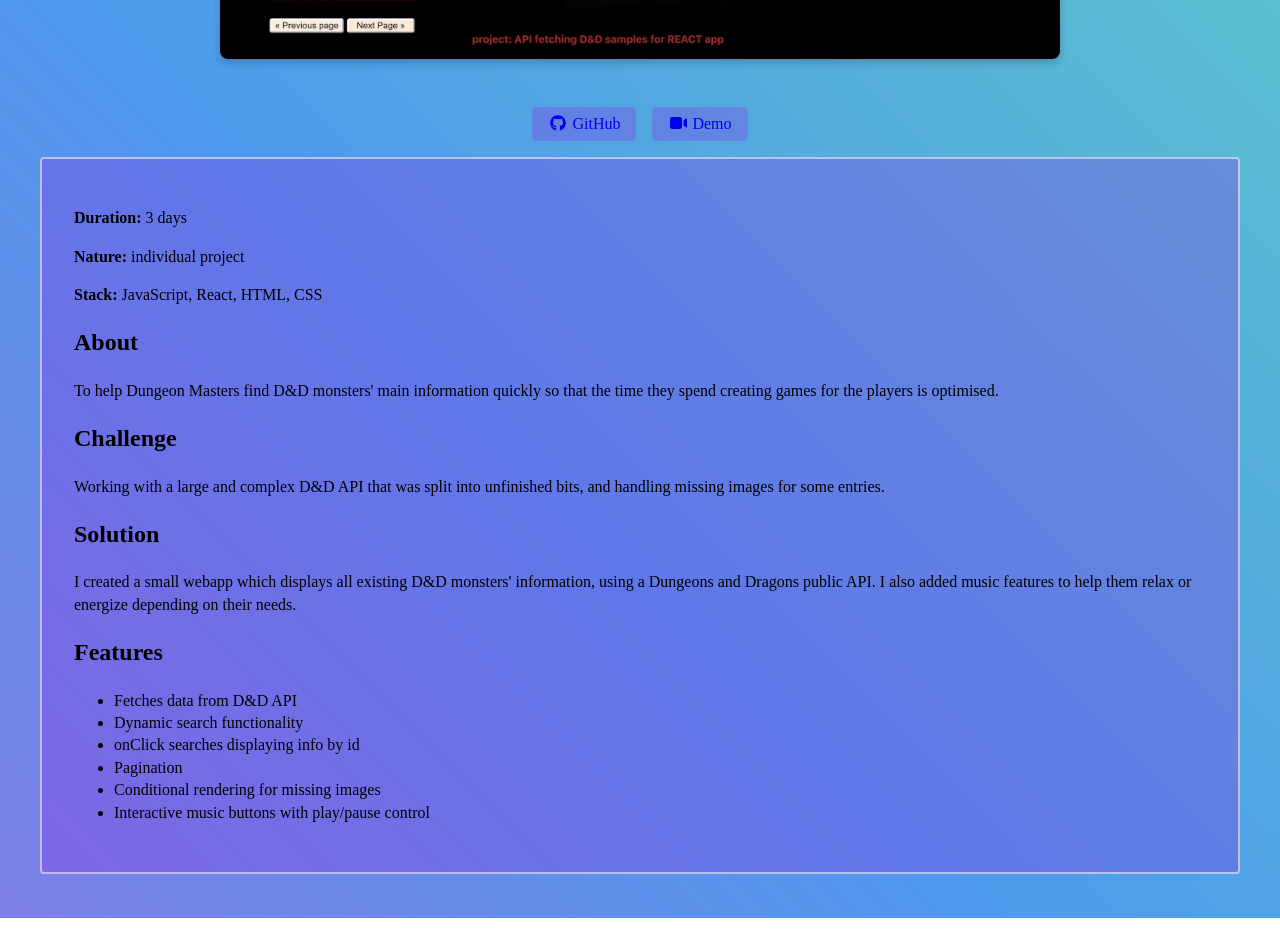
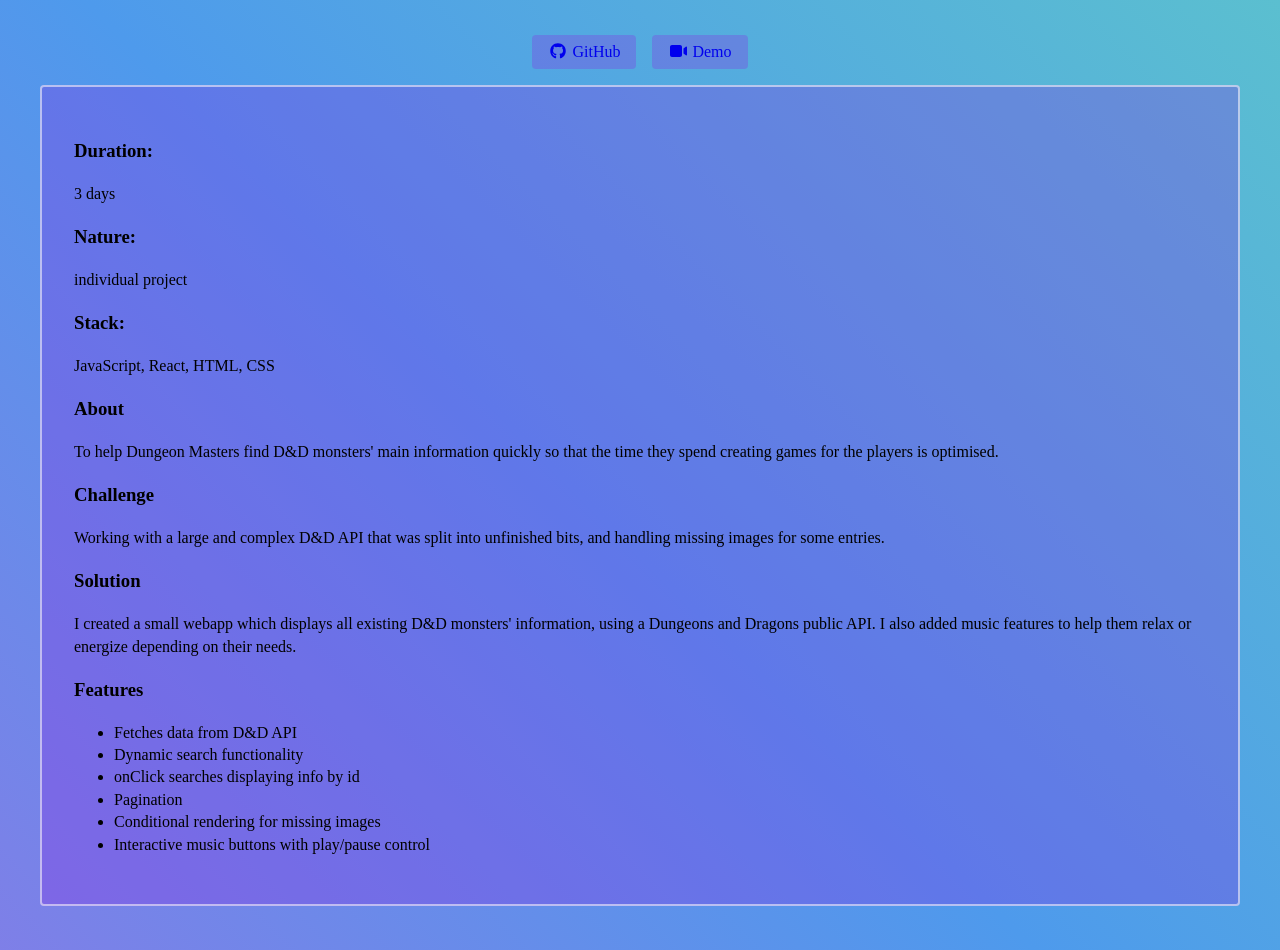
Before and after one commit to Laufley/portfolio, a React (Vite) app: page /portfolio/projects/1 in a window 1280 px wide. Shown: the part 660-1610 px from the top of the page. Before the commit the page ends 1578 px from the top, so only its background shows below. Built offline with nearby package versions, Linux system fonts and the light colour scheme.

Commit message:
update tsx

```diff
--- a/src/Components/ProjectByIdPage.tsx
+++ b/src/Components/ProjectByIdPage.tsx
@@ -23,7 +23,7 @@ const ProjectByIdPage: React.FC<ProjectByIdPageProps> = ({ projects }) => {
       <Link to="/projects" className="back-link">← Back to Projects</Link>
       <div className="project-detail">
 
-        <h1>{project.title}</h1>
+        <h1 className='ProjectIdTitle'>{project.title}</h1>
         <div className="imageID-container">
           <img
             src={project.projectImg}
@@ -43,20 +43,23 @@ const ProjectByIdPage: React.FC<ProjectByIdPageProps> = ({ projects }) => {
         </div>
 
         <div className="project-info">
-          <p><strong>Duration:</strong> {project.duration}</p>
-          <p><strong>Nature:</strong> {project.nature}</p>
-          <p><strong>Stack:</strong> {project.stack.join(', ')}</p>
+          <h3>Duration:</h3>
+          <p>{project.duration}</p>
 
-          <h2>About</h2>
+          <h3>Nature:</h3><p style={{ display: 'inline' }}>{project.nature}</p>
+
+          <h3>Stack:</h3><p style={{ display: 'inline' }}>{project.stack.join(', ')}</p>
+
+          <h3>About</h3>
           <p>{project.info}</p>
 
-          <h2>Challenge</h2>
+          <h3>Challenge</h3>
           <p>{project.challenge}</p>
 
-          <h2>Solution</h2>
+          <h3>Solution</h3>
           <p>{project.solution}</p>
 
-          <h2>Features</h2>
+          <h3>Features</h3>
           <ul>
             {project.features.map((feature, index) => (
               <li key={index}>{feature}</li>
```
